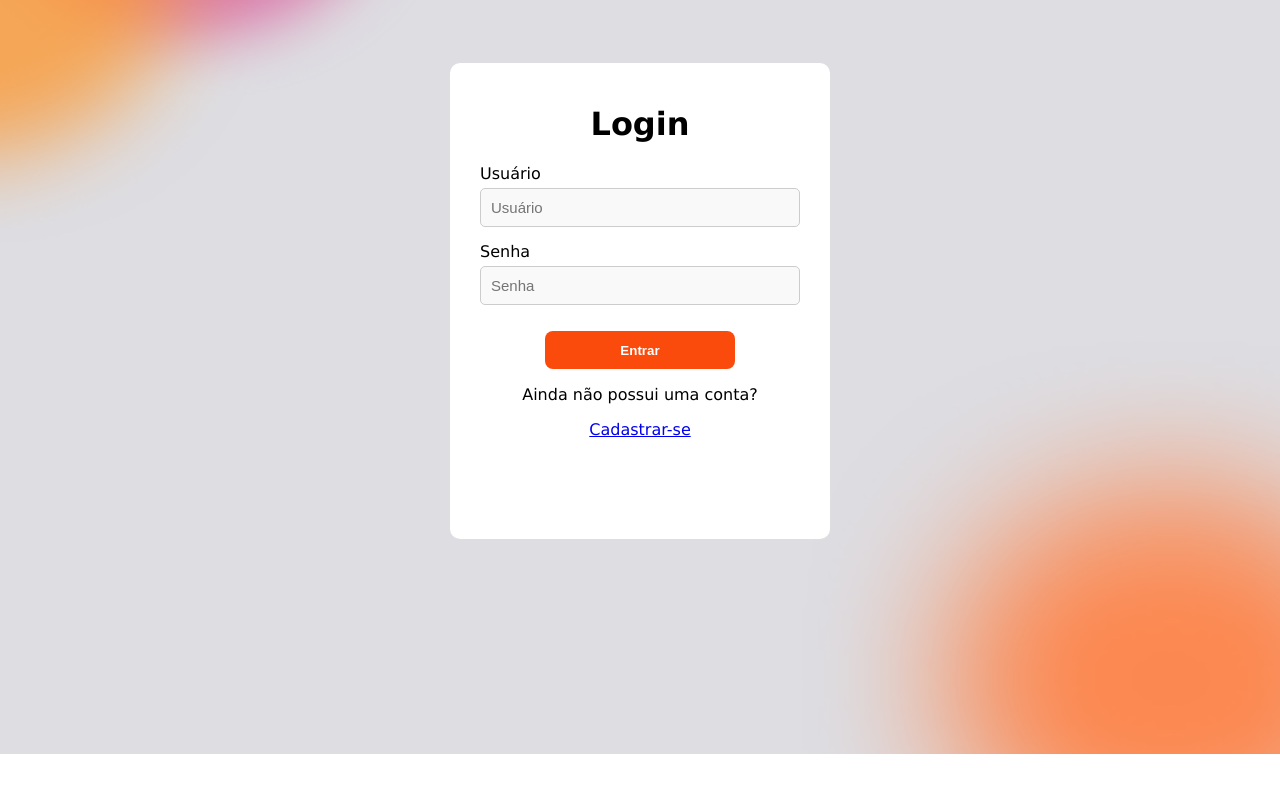
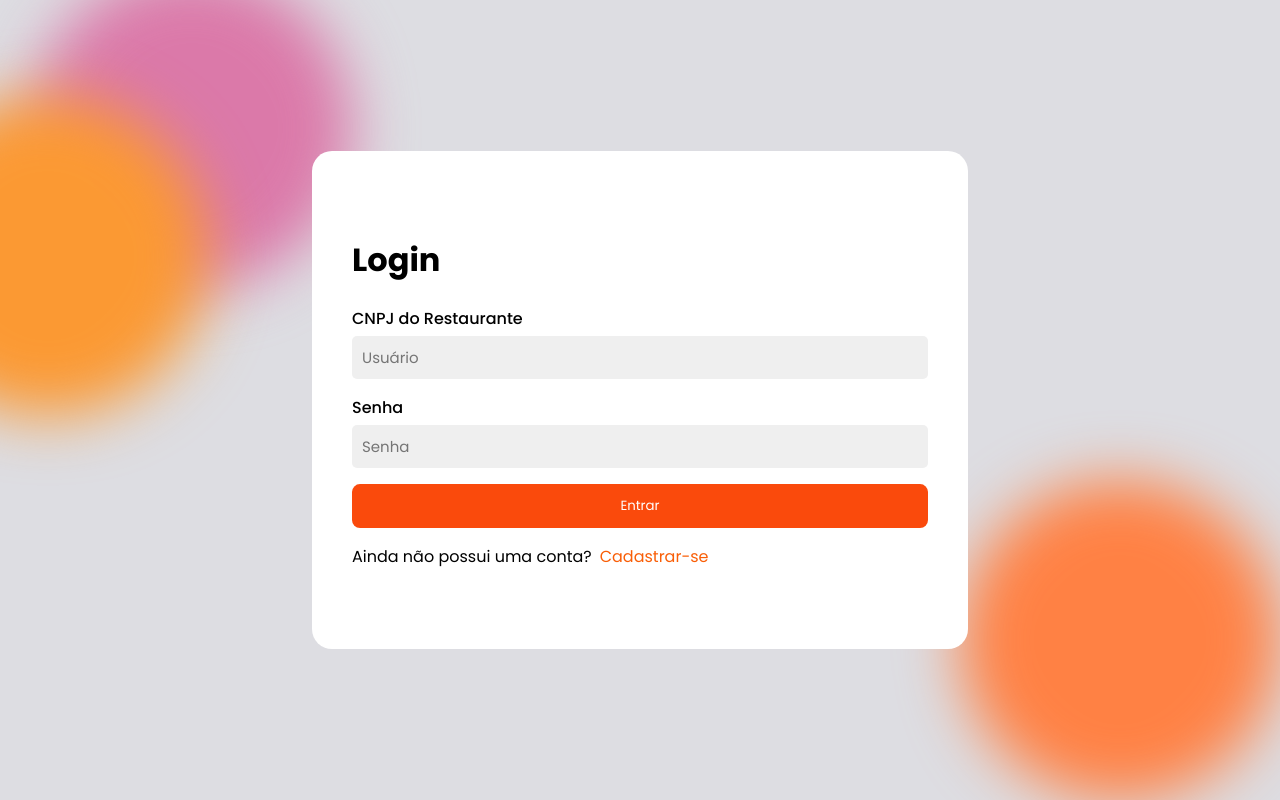
Before and after one commit to adrian5g/Web_Yammi, a Django app: page /dash/login/ in a window 1280 px wide. Run offline with Django 5.2, Linux system fonts and the light colour scheme.

Commit message:
estilização do login mais fiel ao figma

```diff
--- a/dashboard/static/css/form.css
+++ b/dashboard/static/css/form.css
@@ -1,49 +1,75 @@
 :root {
   /* Decleração das cores */
-  --orange-1: #F95E07;
-  --orange-2: #FA4A0C;
+  --orange-1: #f95e07;
+  --orange-2: #fa4a0c;
+
   --white: #ffff;
+
+  --gray-1: #dddde2;
+  --gray-2: #EFEFEF;
+
+  --ball-1: #db79a9;
+  --ball-2: #fb9933;
+  --ball-3: #ff8144;
 }
 
-body{
-  font-family: 'Lucida Sans', 'Lucida Sans Regular', 'Lucida Grande', 'Lucida Sans Unicode', Geneva, Verdana, sans-serif;
+body {
+  overflow: hidden;
+  background-color: var(--gray-1);
 }
 
-.all{
-  margin: 0 auto;
-  background-color: var(--white);
-  width: 30%;
-  padding-bottom: 100px;
-  padding-top: 20px;
-  border-radius: 10px;
-  align-items: center;
-  text-align: center;
-  margin-top: 5%;
+.ball {
+  position: absolute;
+  width: 20rem;
+  height: 20rem;
 
+  border-radius: 100%;
+  filter: blur(30px);
+  z-index: -1;
 }
 
-button[type="submit"]{
-  background-color: var(--orange-2);
-  border: none;
-  font-weight: bold;
-  color: var(--white);
-  border-radius: 8px;
-  width: 50%;
-  padding: 3%;
-  margin-top: 3%;
-  text-decoration: none;
+.ball-1 {
+  top: -2rem;
+  left: 2rem;
+  background-color: var(--ball-1);
+}
+
+.ball-2 {
+  top: 6rem;
+  left: -7rem;
+  background-color: var(--ball-2);
+}
+
+.ball-3 {
+  bottom: 0;
+  right: 0;
+  /* width: 40rem; */
+  background-color: var(--ball-3);
+}
+
+.form-container {
+  background-color: var(--white);
+  position: absolute;
+  top: 50%;
+  left: 50%;
+  transform: translate(-50%, -50%);
+  width: 45%;
+  display: flex;
+  flex-direction: column;
+  border-radius: 20px;
+  padding-inline: 2.5rem;
+  padding-block: 4rem;
 }
 
 form {
   display: flex;
   flex-direction: column;
-  align-items: center;
+  width: 100%;
+  gap: 1rem;
 }
 
 .form-group {
   width: 100%;
-  max-width: 320px;
-  margin-bottom: 15px;
   display: flex;
   flex-direction: column;
 }
@@ -58,26 +84,15 @@ form {
   width: 100%;
   padding: 10px;
   font-size: 15px;
-  border: 1px solid #ccc;
+  border: none;
   border-radius: 5px;
   box-sizing: border-box;
-  background-color: #f9f9f9;
+  background-color: var(--gray-2);
+  outline: none;
 }
 
-
-.btn-submit {
-  width: 100%;
-  max-width: 320px;
-  padding: 12px;
-  background-color: #f44a06;
-  color: white;
-  font-weight: bold;
-  border: none;
-  border-radius: 8px;
-  cursor: pointer;
-  transition: 0.3s;
+.option-text {
+  display: flex;
+  align-items: center;
+  gap: .5rem;
 }
-
-.btn-submit:hover {
-  background-color: #d93e00;
-}
--- /dev/null
+++ b/dashboard/static/css/shared.css
@@ -0,0 +1,31 @@
+@import url('https://fonts.googleapis.com/css2?family=Poppins:ital,wght@0,100;0,200;0,300;0,400;0,500;0,600;0,700;0,800;0,900;1,100;1,200;1,300;1,400;1,500;1,600;1,700;1,800;1,900&display=swap');
+
+* {
+  font-family: Poppins, Arial, Helvetica, sans-serif;
+}
+
+a {
+  text-decoration: none;
+  color: var(--orange-1);
+}
+
+a:hover {
+  filter: brightness(50%);
+}
+
+button {
+  width: 100%;
+  background-color: var(--orange-2);
+  border: none;
+  color: var(--white);
+  width: 100%;
+  padding: 12px;
+  border: none;
+  border-radius: 8px;
+  cursor: pointer;
+  transition: 0.3s;
+}
+
+button:hover {
+  filter: brightness(70%);
+}
--- a/dashboard/templates/auth/form_login.html
+++ b/dashboard/templates/auth/form_login.html
@@ -10,7 +10,7 @@ Login
 
 {% block inputs %}
   <div class="form-group">
-    <label for="id_user">Usuário</label>
+    <label for="id_user">CNPJ do Restaurante</label>
     <input type="text" name="username" placeholder="Usuário" id="id_user" class="form-input" required />
   </div>
 
--- a/dashboard/templates/auth_form_base.html
+++ b/dashboard/templates/auth_form_base.html
@@ -4,15 +4,6 @@
 <head>
   <meta charset='utf-8'>
   <meta http-equiv='X-UA-Compatible' content='IE=edge'>
-
-<style>
-  body {
-    background-image: url("{% static 'image/Desktop.png' %}");
-    background-size: cover;
-    background-repeat: no-repeat;
-    background-position: center;
-  }
-</style>
 
   <title>
     {% block page_title %}
@@ -22,6 +13,7 @@
   <meta name='viewport' content='width=device-width, initial-scale=1'>
 
   <!-- ESTILIZAÇÃO -->
+  <link rel='stylesheet' type='text/css' media='screen' href="{% static 'css/shared.css' %}">
   <link rel='stylesheet' type='text/css' media='screen' href="{% static 'css/form.css' %}">
 
   <!-- ÍCONES -->
@@ -33,8 +25,11 @@
   </script>
 </head>
 <body>
+  <div class="ball ball-1"></div>
+  <div class="ball ball-2"></div>
+  <div class="ball ball-3"></div>
 
-  <div class="all">
+  <div class="form-container">
     <h1>{% block form_title %}{% endblock %}</h1>
 
     <form method="POST" enctype="multipart/form-data">
--- a/dashboard/templates/info/form_info.html
+++ b/dashboard/templates/info/form_info.html
@@ -1,12 +1,11 @@
 {% extends '../form_base.html' %}
 
-
 {% block page_title %}
-  Editar Restaurante
+Editar Restaurante
 {% endblock %}
 
 {% block back_url %}
-
+{% url 'home_info' %}
 {% endblock %}
 
 {% block form_title %}
--- a/dashboard/templates/info/home.html
+++ b/dashboard/templates/info/home.html
@@ -22,7 +22,6 @@ Dash - Informações
 {% endblock %}
 
 {% block main_content %}
-
 <div class="info-box">
 
  {% if restaurante.imagem %}
--- a/dashboard/templates/info/restaurante_info.html
+++ /dev/null
@@ -1,3 +0,0 @@
-
-
-{% block page_title %}Informações do Restaurante{% endblock %}
--- a/dashboard/templates/page_base.html
+++ b/dashboard/templates/page_base.html
@@ -10,6 +10,7 @@
     {% endblock %}
   </title>
 
+  <link rel='stylesheet' type='text/css' media='screen' href="{% static 'css/shared.css' %}">
   <style>
   :root {
     --orange-1: #F95E07;
--- a/dashboard/urls.py
+++ b/dashboard/urls.py
@@ -14,7 +14,6 @@ urlpatterns = [
     # CRUD informações
     path('info/', info_home, name="home_info"),
     path('info/editar/', editar_informacoes, name='editar_informacoes'),
-
 
     # CRUD pedidos
     path('pedidos/', listar_pedidos, name="listar_pedidos"),
```
Also changed, not shown: dashboard/forms.py (+25 -10 lines), dashboard/templates/form_base.html (+6 -10 lines), dashboard/templates/pedidos/form.html (+12 -11 lines), dashboard/templates/pedidos/home.html (+2 -11 lines), dashboard/static/image/Desktop.png (deleted), media/restaurante/baldi-fgteev.gif (added).
